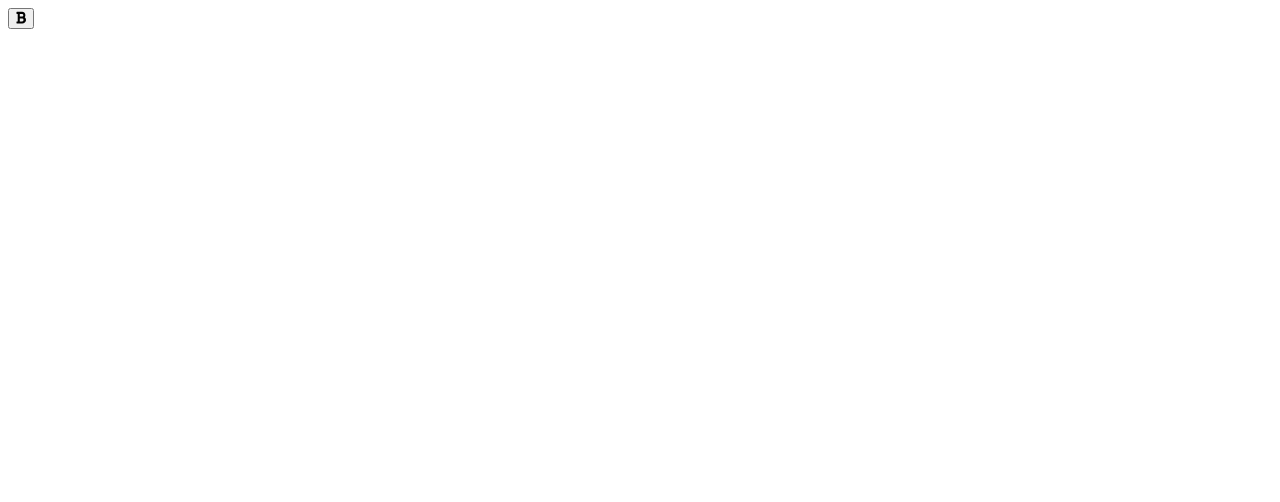
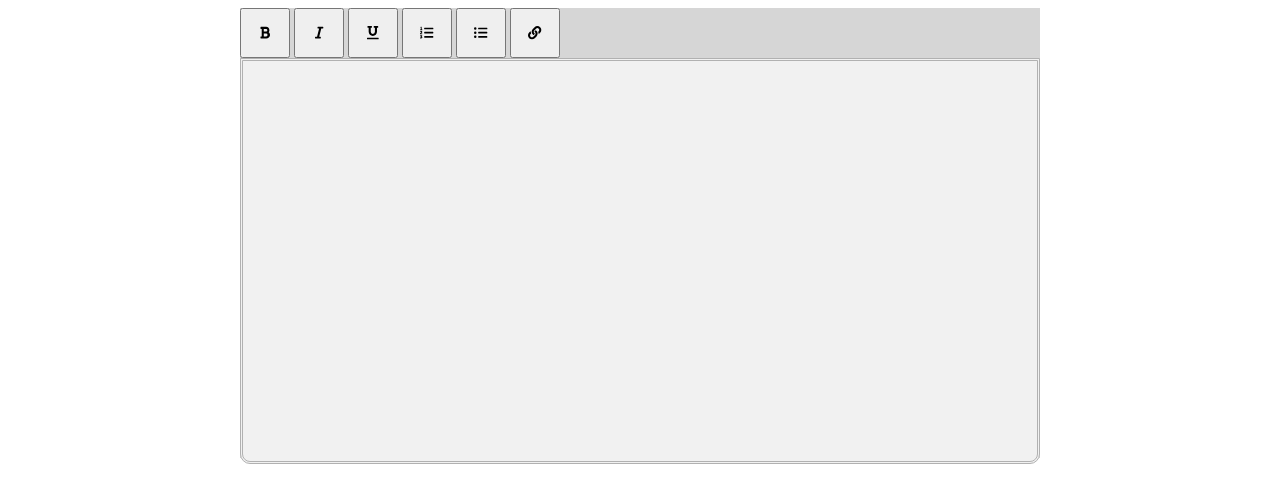
Before and after one commit to RatmirTech/rich-text-editor-js, a plain HTML site: page index.html in a window 1280 px wide. Drawn offline with Linux system fonts and the light colour scheme.

Commit message:
Update Editor
#Add New commands:
bold
italic
underline
insertUnorderedList
insertOrderedList
createLink
paste img

#Add minimal design

```diff
--- a/app.js
+++ b/app.js
@@ -4,6 +4,12 @@ elements.forEach(element => {
   element.addEventListener('click', () => {
     let command = element.dataset['element'];
 
-    document.execCommand(command, false, null);
+    if (command == 'createLink') {
+      let url = prompt('Enter link', 'http://')
+      document.execCommand(command, false, url);
+    }
+    else {
+      document.execCommand(command, false, null);
+    }
   });
 });
--- a/index.html
+++ b/index.html
@@ -6,14 +6,29 @@
   <meta http-equiv="X-UA-Compatible" content="IE=edge">
   <meta name="viewport" content="width=device-width, initial-scale=1.0">
   <link rel="stylesheet" type="text/css" href="style.css">
-  <title>Document</title>
+  <title>Rich Text Editor</title>
 </head>
 
 <body>
   <div class="main-content">
     <div class="text-editor-header">
-      <button type="button" class="btn" data-element="bold">
+      <button type="button" class="btn element-editor" data-element="bold">
         <i class="fa fa-bold"></i>
+      </button>
+      <button type="button" class="btn element-editor" data-element="italic">
+        <i class="fa fa-italic"></i>
+      </button>
+      <button type="button" class="btn element-editor" data-element="underline">
+        <i class="fa fa-underline"></i>
+      </button>
+      <button type="button" class="btn element-editor" data-element="insertUnorderedList">
+        <i class="fa fa-list-ol"></i>
+      </button>
+      <button type="button" class="btn element-editor" data-element="insertOrderedList">
+        <i class="fa fa-list-ul"></i>
+      </button>
+      <button type="button" class="btn element-editor" data-element="createLink">
+        <i class="fa fa-link"></i>
       </button>
     </div>
     <div class="content" contenteditable="true"></div>
--- a/style.css
+++ b/style.css
@@ -0,0 +1,29 @@
+.main-content{
+  width: 800px;
+  height: 450px;
+  background-color: rgb(214, 214, 214);
+  margin: auto;
+}
+
+.text-editor-header{
+  width: auto;
+  height: 50px;
+}
+
+.element-editor{
+  width: 50px;
+  height: 50px;
+}
+
+.content{
+  overflow: auto;
+  width: auto;
+  height: 400px;
+  background-color: #f1f1f1;
+  border-radius: 0 0 10px 10px;
+  border: 3px double #b1b1b1;
+}
+
+img{
+  width: 250px;
+}
```
